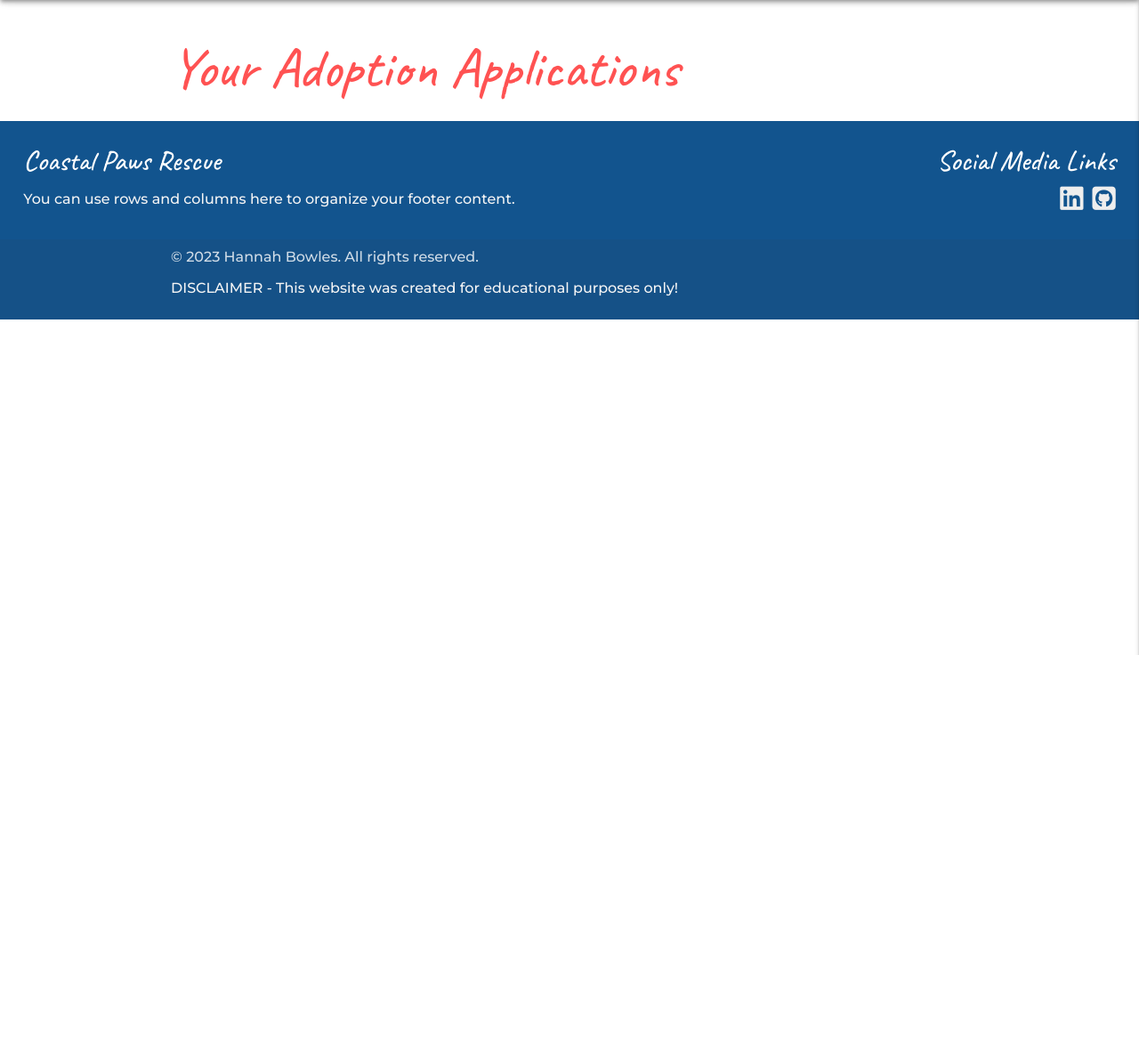
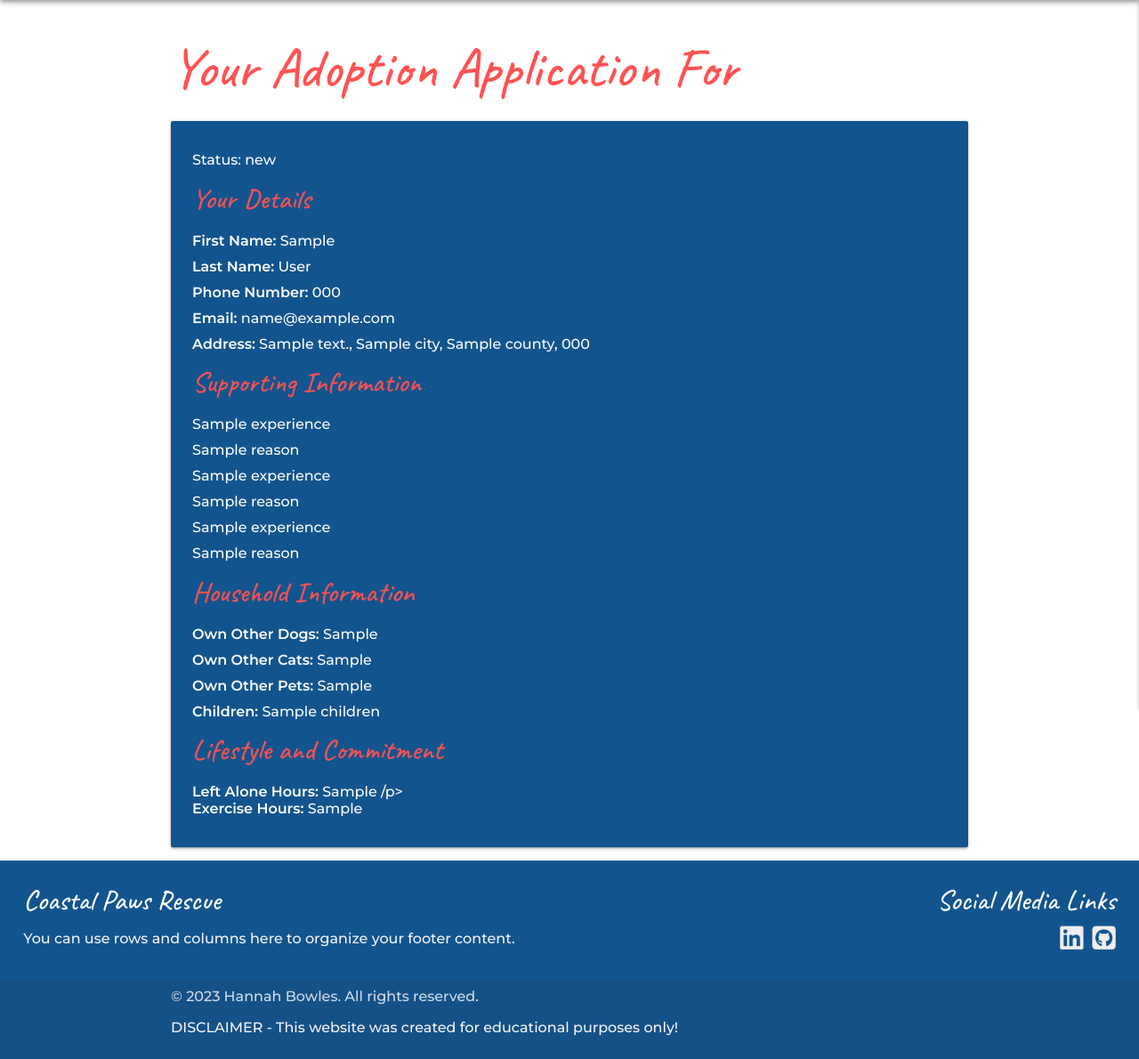
Before and after one commit to Hanmb17/CI_MS3_CoastalPawsRescue, a Flask app: template templates/adoption_request.html in a window 1280 px wide. Shown: the part 64-1254 px from the top of the page at 89% size. Before the commit the page ends 800 px from the top, so only its background shows below. Run offline with Flask 3, Linux system fonts and the light colour scheme; the template is opened without the code that fills it: most values are stand-ins (such as "Sample title", 1, 10 or a date in 2020); some libraries are stand-ins or nearby versions.

Commit message:
Add: page stricture and dynamic data from adoption request

```diff
--- a/templates/adoption_form.html
+++ b/templates/adoption_form.html
@@ -174,8 +174,8 @@
                         <!-- Lifestyle and Commitment -->
                         <h2 class="card-title"><span>Lifestyle and Commitment</span></h2>
                         <div class="input-field">
-                            <label for="work_hours">How many hours per day will the dog be left alone?</label>
-                            <input type="number" id="work_hours" name="work_hours" required>
+                            <label for="alone_hours">How many hours per day will the dog be left alone?</label>
+                            <input type="number" id="alone_hours" name="alone_hours" required>
                             <span class="helper-text white-text" data-error="Please enter a valid number of hours">For example: 4</span>
 
                         </div>
--- a/templates/adoption_request.html
+++ b/templates/adoption_request.html
@@ -2,7 +2,60 @@
 {% block content %}
 
 <div class="container">
-    <h1>Your Adoption Applications</h1>
+    <h1>Your Adoption Application For </h1>
+
+    <div class="card">
+        <div class="card-content">
+            <p>Status: {{ adoption_request.status }}<span class=""></span></p>
+
+            <!-- Display user's form details -->
+            <h5>Your Details</h5>
+            <p><strong>First Name:</strong> {{ adoption_request.firstName }}</p>
+            <p><strong>Last Name:</strong> {{ adoption_request.lastName }}</p>
+            <p><strong>Phone Number:</strong> {{ adoption_request.phone }}</p>
+            <p><strong>Email:</strong> {{ adoption_request.email }}</p>
+            <p><strong>Address:</strong> {{ adoption_request.addressLine }},
+                {% if adoption_request.city %}{{ adoption_request.city }}, {% endif %}
+                {% if adoption_request.county %}{{ adoption_request.county }}, {% endif %}
+               {{ adoption_request.postCode }}</p>
+
+            <!-- Display other sections of the form -->
+            <h5>Supporting Information</h5>
+            <p class="white-text">{{ adoption_request.experience }}</p>
+            <p>{{ adoption_request.reason }}</p>
+            <p class="white-text">{{ adoption_request.experience }}</p>
+            <p>{{ adoption_request.reason }}</p>
+            <p class="white-text">{{ adoption_request.experience }}</p>
+            <p>{{ adoption_request.reason }}</p>
+
+
+            <!-- Other Pets and Family -->
+            <h5>Household Information</h5>
+            <p><strong>Own Other Dogs:</strong> {{ adoption_request.otherDogsOption }}</p>
+            {% if adoption_request.otherDogsOption == 'yes' %}
+            <p><strong>Details:</strong> {{ adoption_request.otherDogsDetails }}</p>
+            {% endif %}
+            <p><strong>Own Other Cats:</strong> {{ adoption_request.otherCatsOption }}</p>
+            {% if adoption_request.otherCatsOption == 'yes' %}
+            <p><strong>Details:</strong> {{ adoption_request.otherCatsDetails }}</p>
+            {% endif %}
+            <p><strong>Own Other Pets:</strong> {{ adoption_request.otherPetsOption }}</p>
+            {% if adoption_request.otherPetsOption == 'yes' %}
+            <p><strong>Details:</strong> {{ adoption_request.otherPetsDetails }}</p>
+            {% endif %}
+            <p><strong>Children:</strong> {{ adoption_request.children }}</p>
+            {% if adoption_request.children == 'yes' %}
+            <p><strong>Details:</strong> {{ adoption_request.childrenDetails }}</p>
+            {% endif %}
+
+
+            <!-- Lifestyle and Commitment -->
+            <h5>Lifestyle and Commitment</h5>
+            <p><strong>Left Alone Hours:</strong> {{ adoption_request.leftAloneHours }} /p>
+            <p><strong>Exercise Hours:</strong> {{ adoption_request.exerciseHours }}</p>
+        </div>
+    </div>
+</div>
 
 
 {% endblock %}
```
